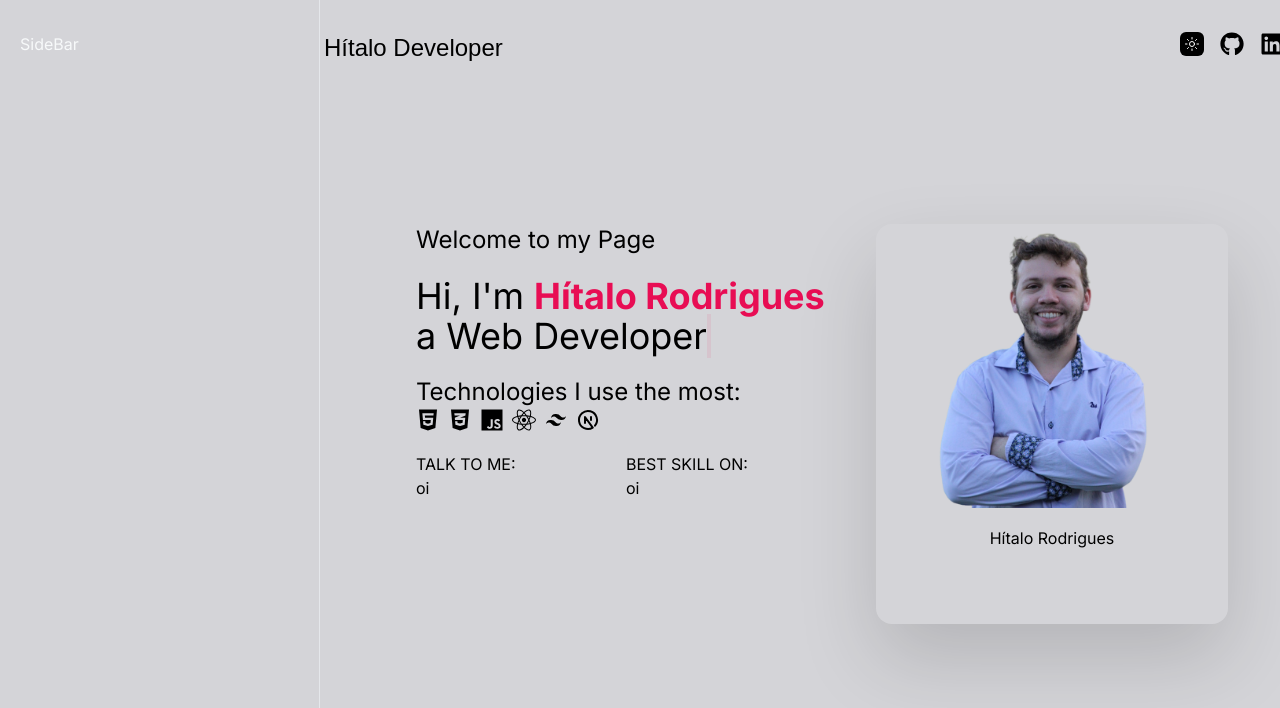
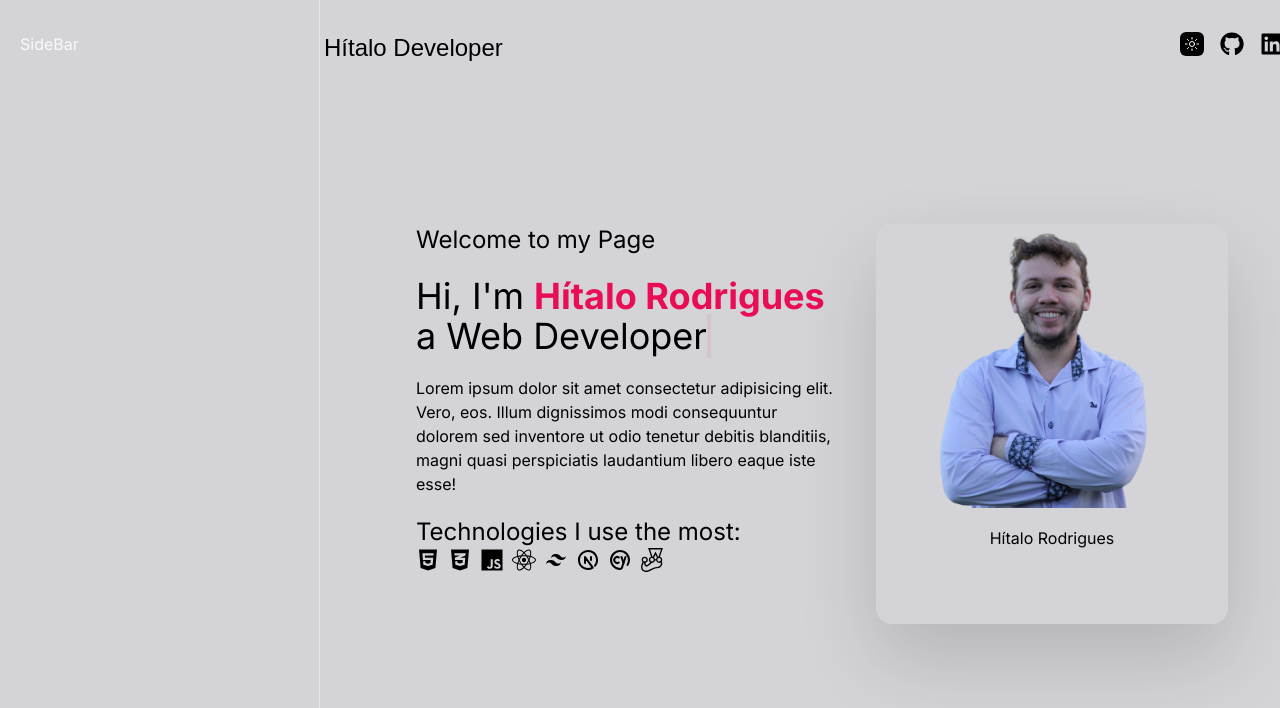
Before and after one commit to Hzimr/Hzimr.github.io, a Next.js app: page / in a window 1280 px wide. Shown: the top 708 px of the page. Built offline with nearby package versions, Linux system fonts and the light colour scheme; a web font is replaced by a local one.

Commit message:
feat: add new icons and textection

```diff
--- a/src/app/page.tsx
+++ b/src/app/page.tsx
@@ -1,16 +1,10 @@
 import { MyImage } from '@/components/myImage/myImage'
 import { TypeMsg } from '@/utils/typeMsg'
-import {
-  FaCss3Alt,
-  FaDiscord,
-  FaGithub,
-  FaHtml5,
-  FaLinkedin,
-  FaReact,
-} from 'react-icons/fa'
-import { TbBrandNextjs } from 'react-icons/tb'
+import { FaCss3Alt, FaHtml5, FaReact } from 'react-icons/fa'
+import { TbBrandNextjs, TbBrandCypress } from 'react-icons/tb'
 import { IoLogoJavascript } from 'react-icons/io5'
 import { BiLogoTailwindCss } from 'react-icons/bi'
+import { SiJest } from 'react-icons/si'
 
 export default function Home() {
   return (
@@ -20,6 +14,12 @@ export default function Home() {
           <article className="flex w-[420px] flex-col gap-5">
             <h2 className="text-2xl">Welcome to my Page</h2>
             <TypeMsg />
+            <section className="">
+              Lorem ipsum dolor sit amet consectetur adipisicing elit. Vero,
+              eos. Illum dignissimos modi consequuntur dolorem sed inventore ut
+              odio tenetur debitis blanditiis, magni quasi perspiciatis
+              laudantium libero eaque iste esse!
+            </section>
             <section>
               <h3 className="text-2xl">Technologies I use the most:</h3>
               <div className="flex gap-2">
@@ -29,19 +29,10 @@ export default function Home() {
                 <FaReact size={24} />
                 <BiLogoTailwindCss size={24} />
                 <TbBrandNextjs size={24} />
+                <TbBrandCypress size={24} />
+                <SiJest size={24} />
               </div>
             </section>
-
-            <div className="grid grid-cols-2">
-              <section className="flex flex-col">
-                <h1>TALK TO ME:</h1>
-                <div>oi</div>
-              </section>
-              <section className="flex flex-col">
-                <h1>BEST SKILL ON:</h1>
-                <div>oi</div>
-              </section>
-            </div>
           </article>
         </div>
         <MyImage />
```
